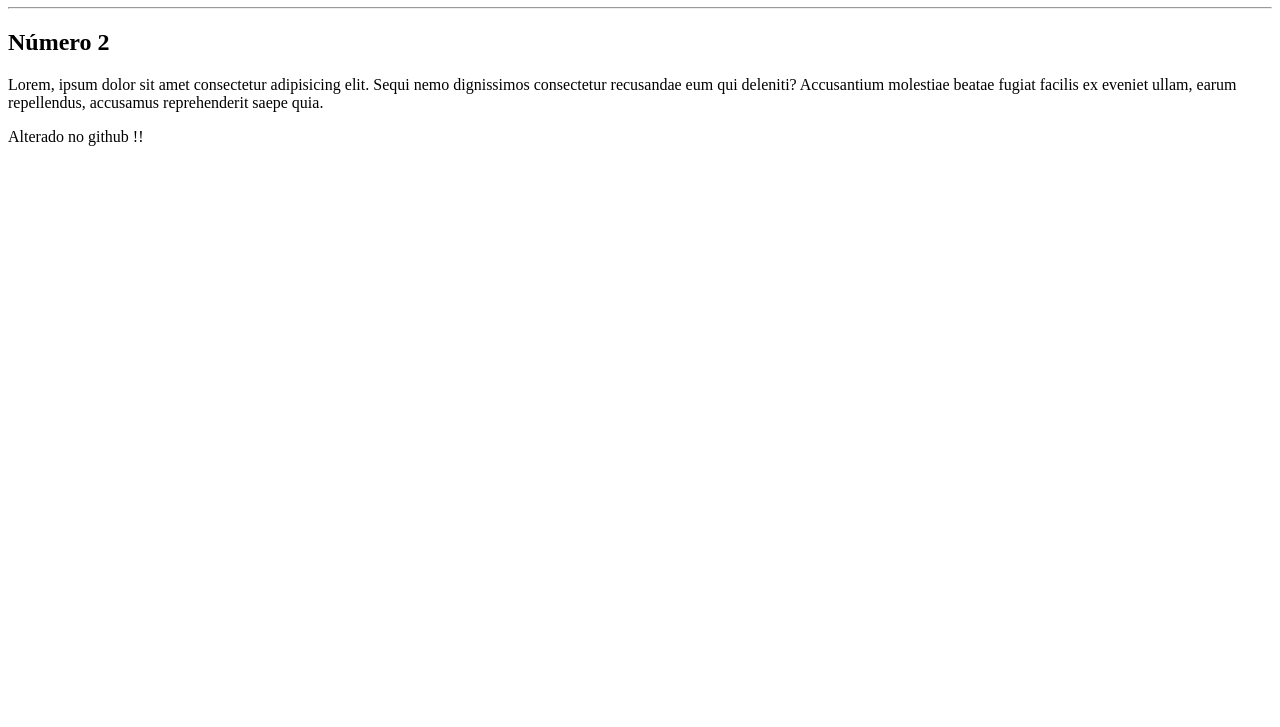
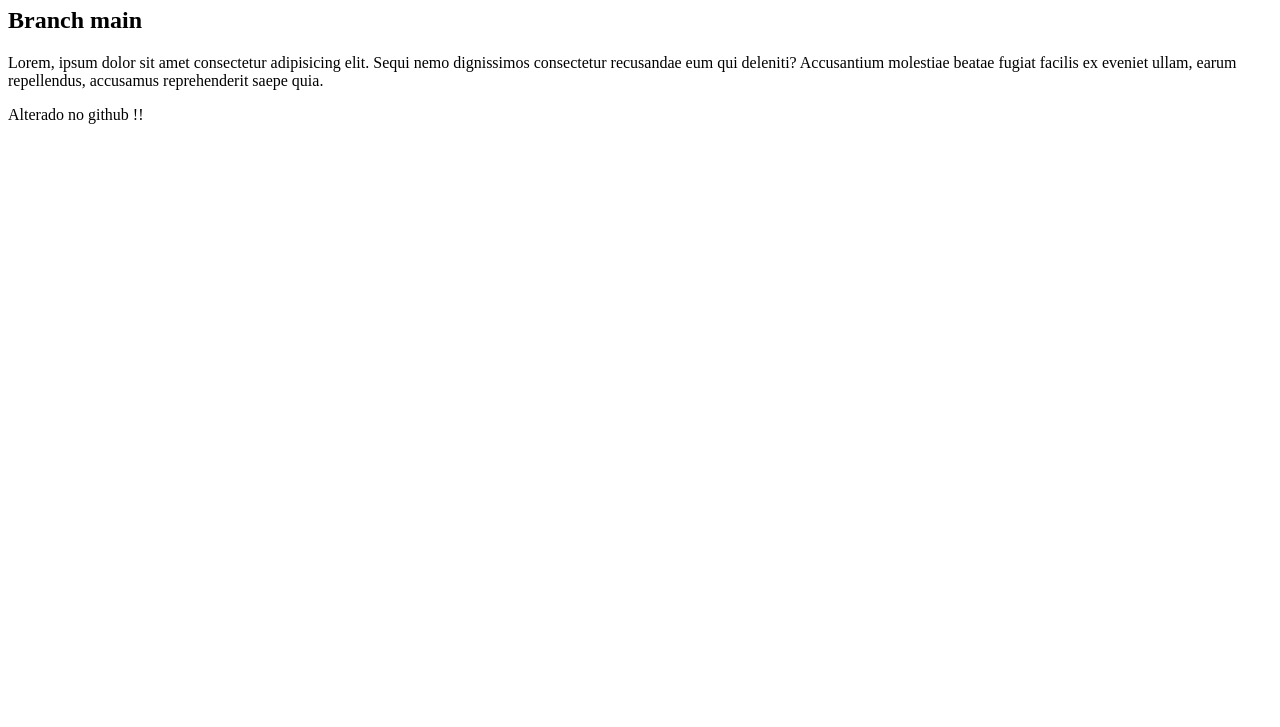
Before and after one commit to LuizTkaczyk/GitTeste, a plain HTML site: page SiteTeste/index.html in a window 1280 px wide. Shown: the part 73-800 px from the top of the page. Drawn offline with Linux system fonts and the light colour scheme.

Commit message:
Update index.html

```diff
--- a/SiteTeste/index.html
+++ b/SiteTeste/index.html
@@ -9,8 +9,7 @@
 <body>
     <h1>Testando o git desktop</h1>
 
-    <hr>
-    <h2>Número 2</h2>
+    <h2>Branch main</h2>
     <p>Lorem, ipsum dolor sit amet consectetur adipisicing elit. Sequi nemo dignissimos consectetur recusandae eum qui deleniti? Accusantium molestiae beatae fugiat facilis ex eveniet ullam, earum repellendus, accusamus reprehenderit saepe quia.</p>
     <p>Alterado no github !! </p>
 </body>
```
